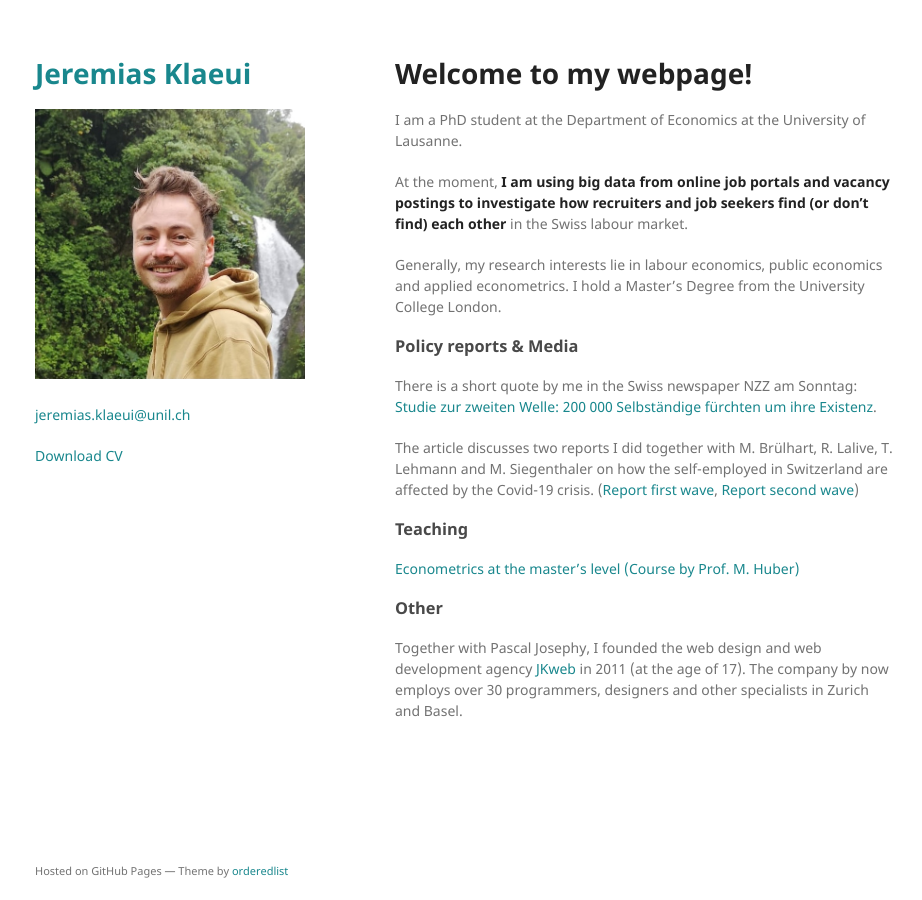
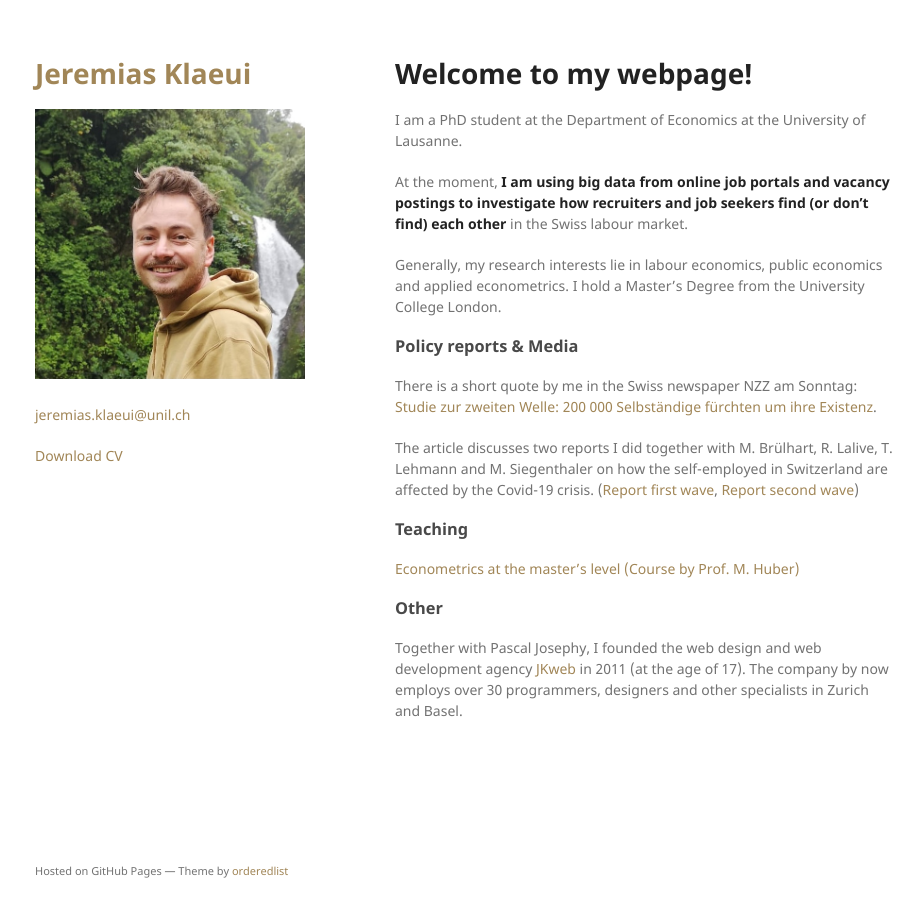
Before and after one commit to jklaeui/jklaeui.github.io, a Jekyll site: the page built from index.md, in a window 1280 px wide. Shown: the whole page, without its empty margins (175-1097 px from the left). Built offline with Jekyll 4.4.1, drawn with Linux system fonts in a browser that asks for light colours; our own code applies the rules of GitHub Pages for plain Markdown files; the repository's description, which GitHub fills in, is left out.

Commit message:
Change colour

```diff
--- a/_sass/jekyll-theme-minimal.scss
+++ b/_sass/jekyll-theme-minimal.scss
@@ -36,17 +36,17 @@ h3, h4, h5, h6 {
 
 h1 a {
   color: #90b8ba;
-  color: #19878d;
+  color: #a18657;
   text-decoration:none;
 }
 
 a {
-  color: #19878d;
+  color: #a18657;
   text-decoration:none;
 }
 
 a:hover, a:focus {
-  color: #19878d;
+  color: #a18657;
   text-decoration:underline;
 }
 
```
Also changed, not shown: photo.png (deleted).
